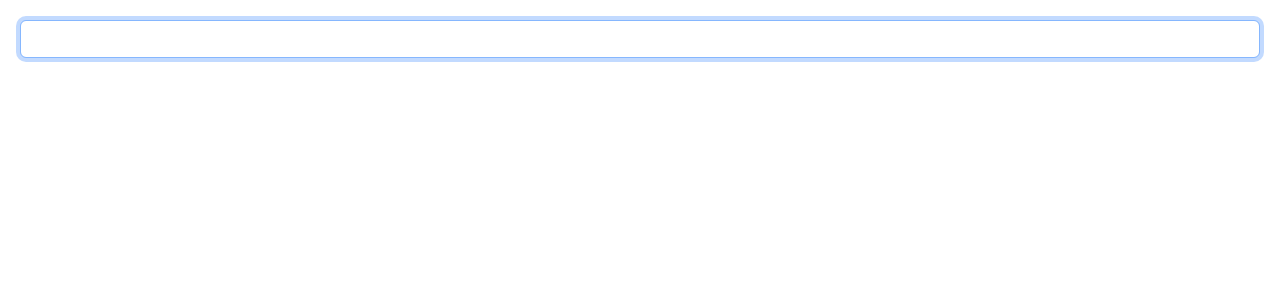
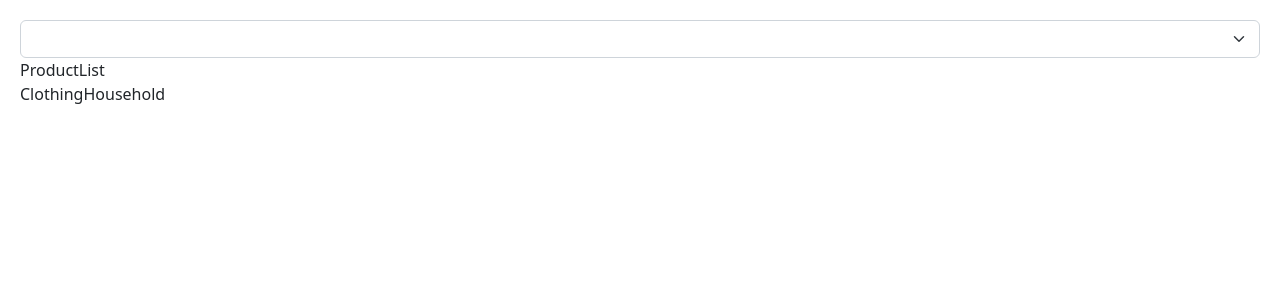
Before and after one commit to pravarsharma18/react-backends, a React (Vite) app: page / in a window 1280 px wide. Shown: the top 300 px of the page. Built offline with nearby package versions, Linux system fonts and the light colour scheme.

Commit message:
useEffect working senarios

```diff
--- a/src/App.tsx
+++ b/src/App.tsx
@@ -1,9 +1,20 @@
-import Text from "./components/Text";
+import { useState } from "react";
+import ProductList from "./components/ProductList";
 
 function App() {
+  const [category, setCategory] = useState("");
+
   return (
     <div>
-      <Text />
+      <select
+        onChange={(event) => setCategory(event.target.value)}
+        className="form-select"
+      >
+        <option value=""></option>
+        <option value="Clothing">Clothing</option>
+        <option value="Household">Household</option>
+      </select>
+      <ProductList category={category} />
     </div>
   );
 }
--- /dev/null
+++ b/src/components/ProductList.tsx
@@ -0,0 +1,17 @@
+import React, { useState, useEffect } from "react";
+
+const ProductList = ({ category }: { category: string }) => {
+  const [products, setProducts] = useState<string[]>([]);
+  useEffect(() => {
+    console.log("fetching products in ", category);
+    setProducts(["Clothing", "Household"]);
+  }, [category]);
+  return (
+    <div>
+      ProductList
+      <p>{products}</p>
+    </div>
+  );
+};
+
+export default ProductList;
```
